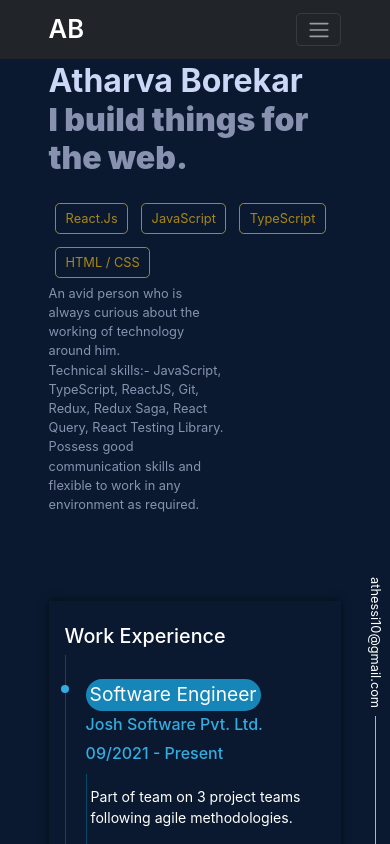
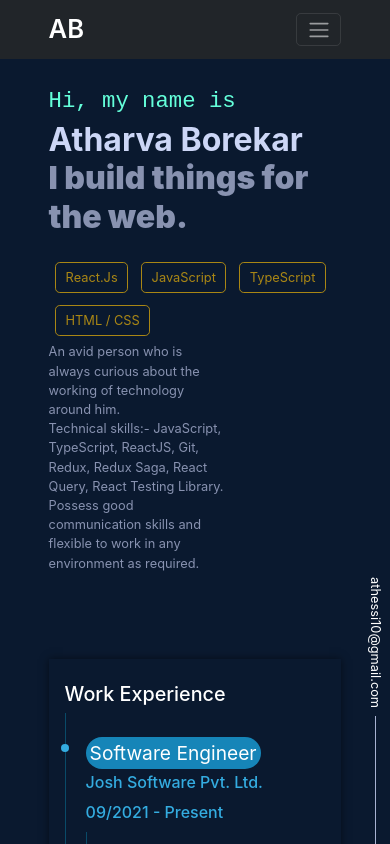
Before and after one commit to atharva-borekar/react-portfolio-2, a React (Create React App) app: page / in a window 390 px wide. Shown: the top 844 px of the page. Built offline with nearby package versions, Linux system fonts and the light colour scheme.

Commit message:
Added margin top for phone size

```diff
--- a/src/App.css
+++ b/src/App.css
@@ -147,6 +147,9 @@ body {
 @media only screen and (max-width: 768px) {
   .intro-body {
     font-size: 1rem;
+  }
+  .intro-start {
+    margin-top: 30%;
   }
 }
 
```
